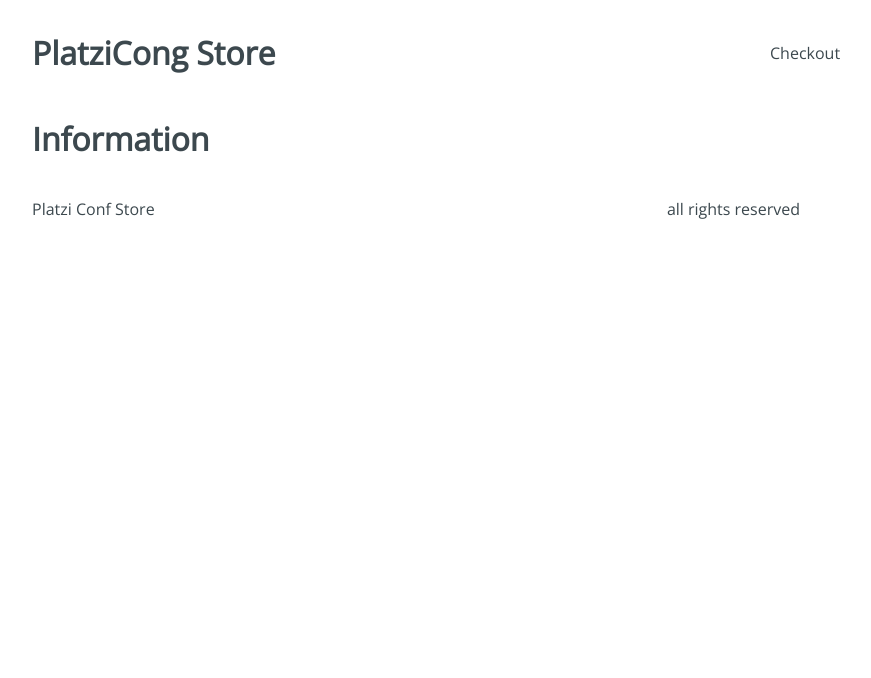
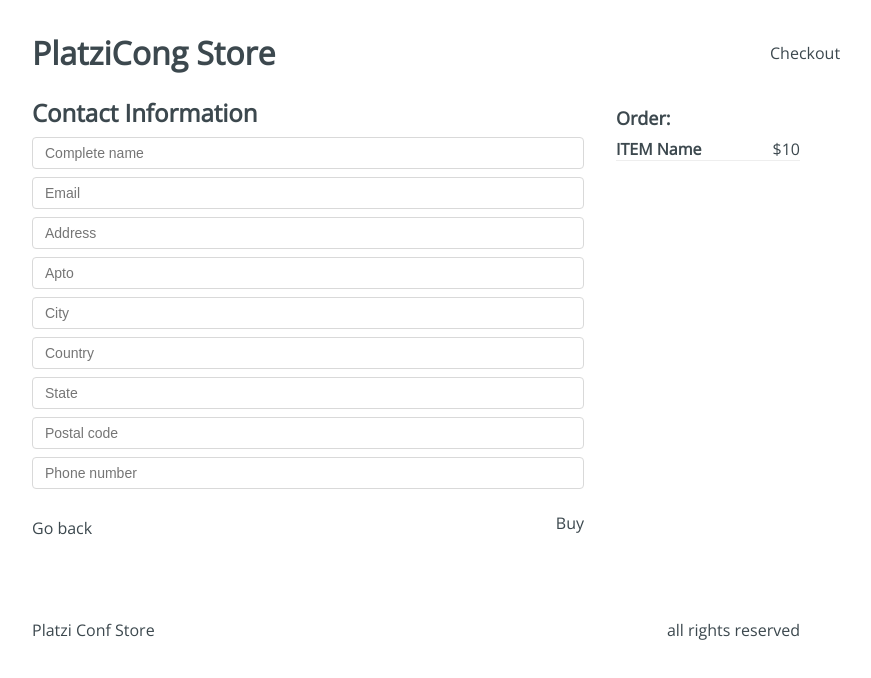
Before and after one commit to JulianMolina972/platzi-conf-store, a React app: page /checkout/information in a window 1280 px wide. Shown: the top 678 px of the page, without its empty margins (224-1095 px from the left). Built offline with nearby package versions, Linux system fonts and the light colour scheme.

Commit message:
information layout

```diff
--- a/src/containers/Checkout.jsx
+++ b/src/containers/Checkout.jsx
@@ -1,5 +1,23 @@
 import React from 'react';
+import '../styles/components/Checkout.css';
 
 export const Checkout = () => {
-  return <h1>Checkout</h1>;
+  return (
+    <div className="Checkout">
+      <div className="Checkout-content">
+        <h3>Order list:</h3>
+        <div className="Checkout-item">
+          <div className="Checkout-element">
+            <h4>ITEM name</h4>
+            <span>$10</span>
+          </div>
+          <button type='button'>Deleted</button>
+        </div>
+      </div>
+      <div className="Checkout-sidebar">
+        <h3>Price Total: $10</h3>
+        <button type='button'>Continue order</button>
+      </div>
+    </div>
+  );
 };
--- a/src/containers/Information.jsx
+++ b/src/containers/Information.jsx
@@ -1,5 +1,44 @@
 import React from 'react';
+import '../styles/components/Information.css';
 
 export const Information = () => {
-  return <h1>Information</h1>;
+  return (
+    <main className="Information">
+      <section className="Information-content">
+        <div className="Information-head">
+          <h2>Contact Information</h2>
+        </div>
+        <div className="Information-form">
+          <form action="">
+            <input type="text" placeholder='Complete name' name='name' />
+            <input type="text" placeholder='Email' name='email' />
+            <input type="text" placeholder='Address' name='address' />
+            <input type="text" placeholder='Apto' name='apto' />
+            <input type="text" placeholder='City' name='city' />
+            <input type="text" placeholder='Country' name='country' />
+            <input type="text" placeholder='State' name='state' />
+            <input type="text" placeholder='Postal code' name='postal' />
+            <input type="text" placeholder='Phone number' name='phoneNumber' />
+          </form>
+        </div>
+        <div className="Information-buttons">
+          <div className="Information-back">
+            Go back
+          </div>
+          <div className="Information-next">
+            Buy
+          </div>
+        </div>
+      </section>
+      <div className="Information-sidebar">
+        <h3>Order: </h3>
+        <div className="Information-item">
+          <div className="Information-element">
+            <h4>ITEM Name</h4>
+            <span>$10</span>
+          </div>
+        </div>
+      </div>
+    </main>
+  );
 };
```
